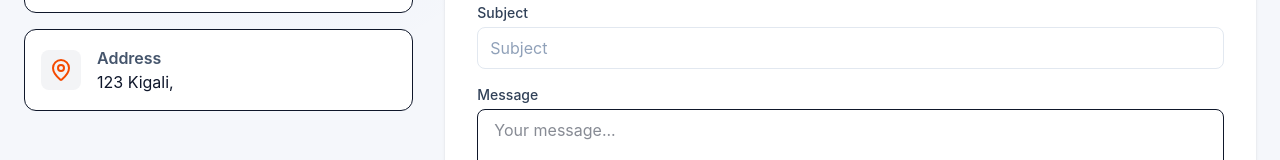
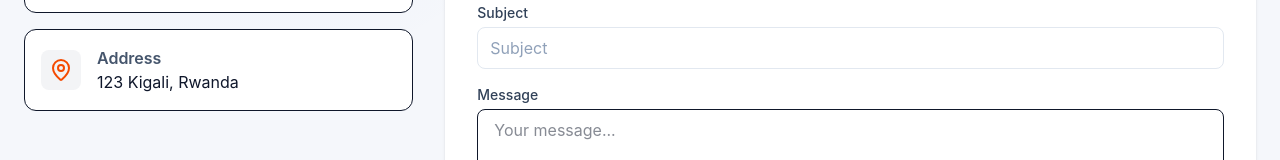
Before and after one commit to vpendo/MarketHub, a React app in the folder frontend/: page /contact in a window 1280 px wide. Shown: the part 470-630 px from the top of the page. Built offline with nearby package versions, Linux system fonts and the light colour scheme; no server answers; the HTML template or start-up script is replaced by a standard one.

Commit message:
contact page

```diff
--- a/frontend/src/pages/Contact.tsx
+++ b/frontend/src/pages/Contact.tsx
@@ -22,13 +22,13 @@ export default function Contact() {
   const onSubmit = async (data: ContactForm) => {
     console.log("Contact form submitted:", data);
     reset();
-    alert("Thank you for your message! We'll get back to you soon.");
+    alert("Thank you! We'll get back to you soon.");
   };
 
   const contactInfo = [
     { icon: <Mail className="w-6 h-6 text-blue-600" />, label: "Email", value: "markethub250@gmail.com", link: "mailto:markethub250@gmail.com" },
-    { icon: <Phone className="w-6 h-6 text-green-600" />, label: "Phone", value: "+25(07820230814)", link: "tel:+2507820230814" },
-    { icon: <MapPin className="w-6 h-6 text-orange-600" />, label: "Address", value: "123 Kigali, ", link: "#" },
+    { icon: <Phone className="w-6 h-6 text-green-600" />, label: "Phone", value: "+25 782 023 0814", link: "tel:+2507820230814" },
+    { icon: <MapPin className="w-6 h-6 text-orange-600" />, label: "Address", value: "123 Kigali, Rwanda", link: "#" },
   ];
 
   return (
```
